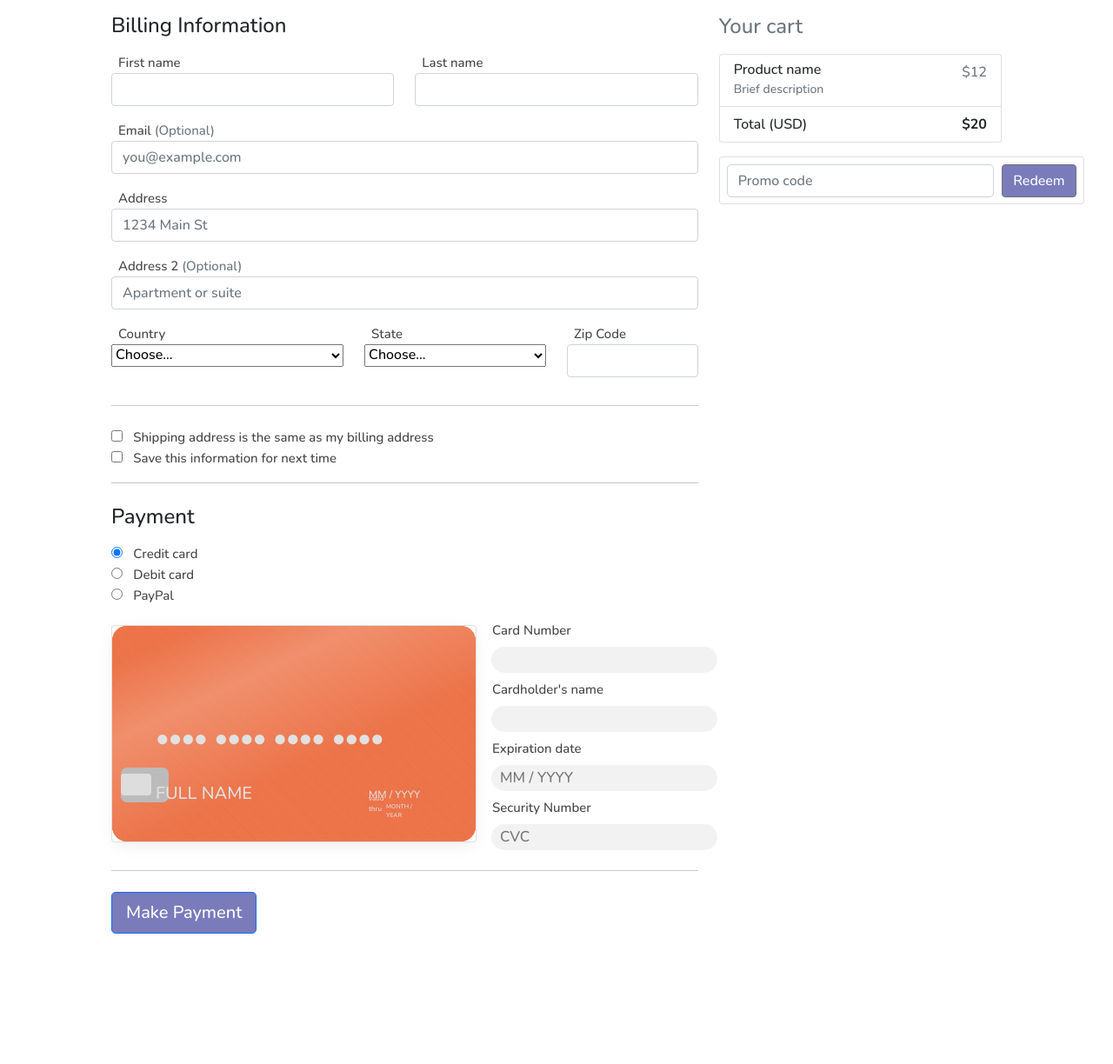
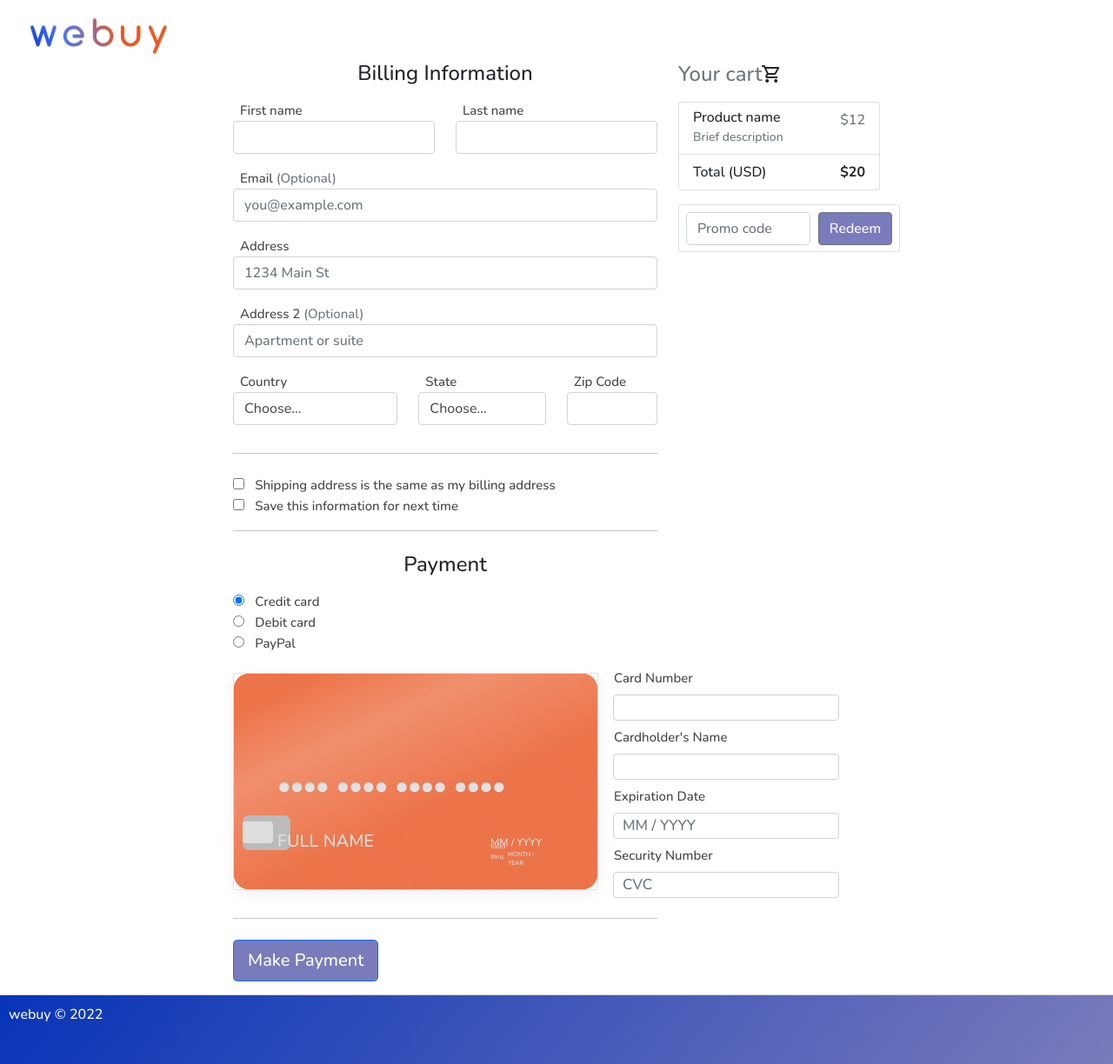
Before and after one commit to OliverSotoFlores/WeBuySpring, a Spring app: page /checkout in a window 1280 px wide. Shown: the whole page at 87% size. Before the commit the page ends 1074 px from the top, so only its background shows below. Run offline with Thymeleaf, Linux system fonts and the light colour scheme; the template is opened without the code that fills it, so the values that code supplies are empty; some libraries are stand-ins or nearby versions.

Commit message:
Few design details changed

```diff
--- a/src/main/resources/static/css/checkout.css
+++ b/src/main/resources/static/css/checkout.css
@@ -1,4 +1,4 @@
-.body-checkout {
+body {
     min-height: 100vh;
     background-color: white;
     font-family: 'Nunito', sans-serif !important;
@@ -16,8 +16,17 @@
 
 /* checkout View CSS */
 .body-checkout {
-    width: 80%;
+    width: 60%;
     margin: 15px auto !important;
+}
+
+.cart-icon {
+    position: relative;
+    left: -40px;
+}
+
+.body-checkout h4 {
+    text-align: center;
 }
 
 .address-checkout input:focus {
@@ -35,6 +44,10 @@
     box-shadow:         inset 0 0 12px #0734b8;
 }
 
+.redeem-code {
+    width: 110% !important;
+}
+
 .p-2 {
     height: 55px !important;
     box-shadow: none !important;
@@ -50,7 +63,50 @@
     box-shadow: 2px 2px 10px #ec6f43 !important;
 }
 
+.custom-select {
+    display: inline-block;
+    width: 100%;
+    height: calc(1.5em + 0.75rem + 2px);
+    padding: 0.375rem 1.75rem 0.375rem 0.75rem;
+    font-size: 1rem;
+    font-weight: 400;
+    line-height: 1.5;
+    color: #495057;
+    vertical-align: middle;
+    background: #fff;
+    border: 1px solid #ced4da;
+    border-radius: 0.25rem;
+    -webkit-appearance: none;
+    -moz-appearance: none;
+    appearance: none;
+}
 
+.custom-select:focus {
+    display: inline-block;
+    width: 100%;
+    height: calc(1.5em + 0.75rem + 2px);
+    padding: 0.375rem 1.75rem 0.375rem 0.75rem;
+    font-size: 1rem;
+    font-weight: 400;
+    line-height: 1.5;
+    border-color: #ec6f43 !important;
+    box-shadow: 2px 2px 10px #ec6f43 !important;
+    vertical-align: middle;
+    background: #fff;
+    border: 1px solid #ced4da;
+    border-radius: 0.25rem;
+    -webkit-appearance: none;
+    -moz-appearance: none;
+    appearance: none;
+}
+
+.d-block {
+    display: block!important;
+}
+
+.w-100 {
+    width: 100%!important;
+}
 
 
 
@@ -257,9 +313,6 @@
     padding-bottom: 3px;
     margin: 7px;
     font-size: 17px;
-    border-radius: 20px;
-    background: rgba(0,0,0,0.05);
-    border: none;
     transition: background 0.5s;
 }
 
--- a/src/main/resources/templates/checkout.html
+++ b/src/main/resources/templates/checkout.html
@@ -5,7 +5,7 @@
 	<script type="text/javascript" th:src="@{/js/checkout.js}"></script>
 
 	<meta charset="UTF-8">
-	<title>Webuy | Register</title>
+	<title>Webuy | Checkout</title>
 	<link rel="stylesheet" href="../css/checkout.css" />
 	<link rel="stylesheet" href="../css/global.css" />
 	<link rel="stylesheet" href="../css/style.css">
@@ -14,7 +14,7 @@
 	<!-- Bootstrap CSS only -->
 	<link rel="stylesheet" href="../css/bootstrap.min.css">
 	<!-- Google Fonts -->
-	<link href="https://fonts.googleapis.com/icon?family=Material+Icons" rel="stylesheet">
+	<link href="https://fonts.googleapis.com/icon?family=Material+Icons+Outlined" rel="stylesheet">
 	<!-- Favicon -->
 	<link rel="apple-touch-icon" sizes="180x180" th:href="@{../static/img/apple-touch-icon.png}">
 	<link rel="shortcut icon" type="image/png" sizes="32x32" th:href="@{../static/img/favicon-32x32.png}">
@@ -25,12 +25,15 @@
 	<meta name="theme-color" content="#ffffff">
 
 </head>
-
-<body class="body-checkout">
-	<div class="row">
+<body>
+	<header th:insert="headerfooter :: login-header"></header>
+	<div class="row body-checkout">
 		<div class="col-md-4 order-md-2 mb-4">
 		  <h4 class="d-flex justify-content-between align-items-center mb-3">
 			<span class="text-muted">Your cart</span>
+			<span class="cart-icon material-icons-outlined">
+				shopping_cart
+			</span>
 			<span class="badge badge-secondary badge-pill">3</span>
 		  </h4>
 		  <ul class="list-group mb-3">
@@ -47,7 +50,7 @@
 			  <strong>$20</strong>
 			</li>
 		  </ul>
-		  <form class="card p-2">
+		  <form class="card p-2 redeem-code">
 			<div class="input-group">
 			  <input type="text" class="form-control" placeholder="Promo code">
 			  <div class="input-group-append">
@@ -152,42 +155,6 @@
 				<label class="custom-control-label" for="paypal">PayPal</label>
 			  </div>
 			</div>
-			<!--
-
-			<div class="row">
-			<div class="col-md-6 mb-3">
-				<label for="cc-name">Name on card</label>
-				<input type="text" class="form-control" id="cc-name" placeholder="" required>
-				<small class="text-muted">Full name as displayed on card</small>
-				<div class="invalid-feedback">
-				  Name on card is required
-				</div>
-			  </div>
-			  <div class="col-md-6 mb-3">
-				<label for="cc-number">Credit card number</label>
-				<input type="text" class="form-control" id="cc-number" placeholder="" required>
-				<div class="invalid-feedback">
-				  Credit card number is required
-				</div>
-			  </div>
-			</div>
-			<div class="row">
-			  <div class="col-md-3 mb-3">
-				<label for="cc-expiration">Expiration</label>
-				<input type="text" class="form-control" id="cc-expiration" placeholder="" required>
-				<div class="invalid-feedback">
-				  Expiration date required
-				</div>
-			  </div>
-			  <div class="col-md-3 mb-3">
-				<label for="cc-cvv">CVV</label>
-				<input type="text" class="form-control" id="cc-cvv" placeholder="" required>
-				<div class="invalid-feedback">
-				  Security code required
-				</div>
-			  </div>
-
-			-->
 			<div>
 				<div class="row">
 					<!--<div class="tips">
@@ -215,13 +182,13 @@
 						</div>
 						<div class="col2">
 							<label>Card Number</label>
-							<input class="number" type="text" ng-model="ncard" maxlength="19" onkeypress='return event.charCode >= 48 && event.charCode <= 57'/>
-							<label>Cardholder's name</label>
-							<input class="inputname" type="text" placeholder=""/>
-							<label>Expiration date</label>
-							<input class="expire" type="text" placeholder="MM / YYYY"/>
+							<input class="form-control number" type="text" ng-model="ncard" maxlength="19" onkeypress='return event.charCode >= 48 && event.charCode <= 57'/>
+							<label>Cardholder's Name</label>
+							<input class="form-control inputname" type="text" placeholder=""/>
+							<label>Expiration Date</label>
+							<input class="form-control expire" type="text" placeholder="MM / YYYY"/>
 							<label>Security Number</label>
-							<input class="ccv" type="text" placeholder="CVC" maxlength="3" onkeypress='return event.charCode >= 48 && event.charCode <= 57'/>
+							<input class="form-control ccv" type="text" placeholder="CVC" maxlength="3" onkeypress='return event.charCode >= 48 && event.charCode <= 57'/>
 						</div>
 					</div>
 				</div>
@@ -231,6 +198,9 @@
 		  </form>
 		</div>
 	  </div>
+
+	  <!-- Footer -->
+	  <footer th:insert="headerfooter :: footer"> </footer>
 </body>
 
 </html>
```
Also changed, not shown: src/main/resources/static/js/checkout.js (line endings or trailing spaces).
